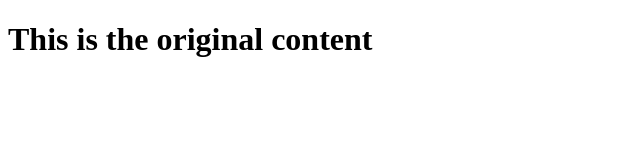
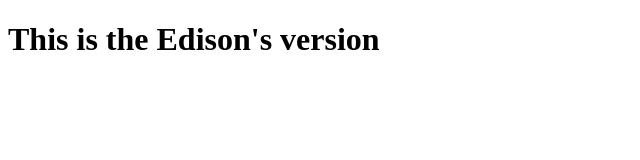
Before and after one commit to petersenn4296/mobile-food-finder-frontend, a website: page index.html in a window 1280 px wide. Shown: the whole page, without its empty margins (0-640 px from the left). Drawn offline with Linux system fonts and the light colour scheme.

Commit message:
first commit what up can't code yet we not allowed

```diff
--- a/index.html
+++ b/index.html
@@ -6,7 +6,7 @@
   </head>
   <body>
 
-  <h1> This is the original content</h1>
+  <h1> This is the Edison's version</h1>
 
 
 
```
